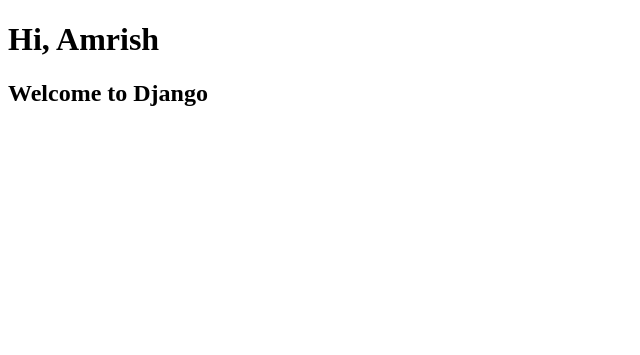
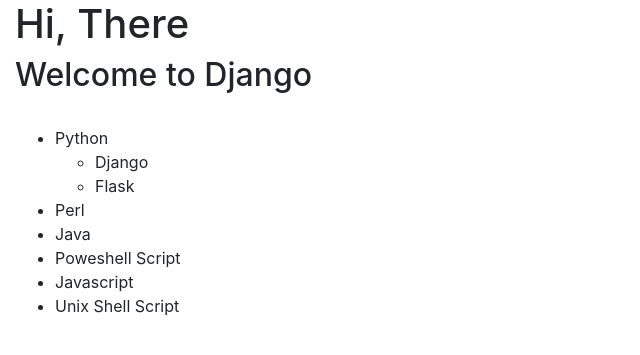
Before and after one commit to Amrish-Sharma/djangoproject, a Django app: page / in a window 1280 px wide. Shown: the top 355 px of the page, without its empty margins (0-640 px from the left). Run offline with Django 3.2, Linux system fonts and the light colour scheme; some libraries are stand-ins or nearby versions.

Commit message:
some tweaks

```diff
--- a/myproject/myapp/templates/myapp/index.html
+++ b/myproject/myapp/templates/myapp/index.html
@@ -4,12 +4,31 @@
 <head>
     <meta charset="UTF-8">
     <meta name="viewport" content="width=device-width, initial-scale=1.0">
+    <link rel="stylesheet" href="https://stackpath.bootstrapcdn.com/bootstrap/4.5.0/css/bootstrap.min.css"
+        integrity="sha384-9aIt2nRpC12Uk9gS9baDl411NQApFmC26EwAOH8WgZl5MYYxFfc+NcPb1dKGj7Sk" crossorigin="anonymous">
+
     <title>My First Django App</title>
 </head>
 
 <body>
-    <h1>Hi, Amrish</h1>
+    <div class="container-fluid">
+    <h1 class="">Hi, There</h1>
     <h2>Welcome to Django</h2>
+<br>
+<ul>
+    <li>Python</li>
+    <ul>
+        <li>Django</li>
+        <li>Flask</li>
+    </ul>
+    <li>Perl</li>
+    <li>Java</li>
+    <li>Poweshell Script</li>
+    <li>Javascript</li>
+
+    <li>Unix Shell Script</li>
+</ul>
+</div>
 
 </body>
 
```
